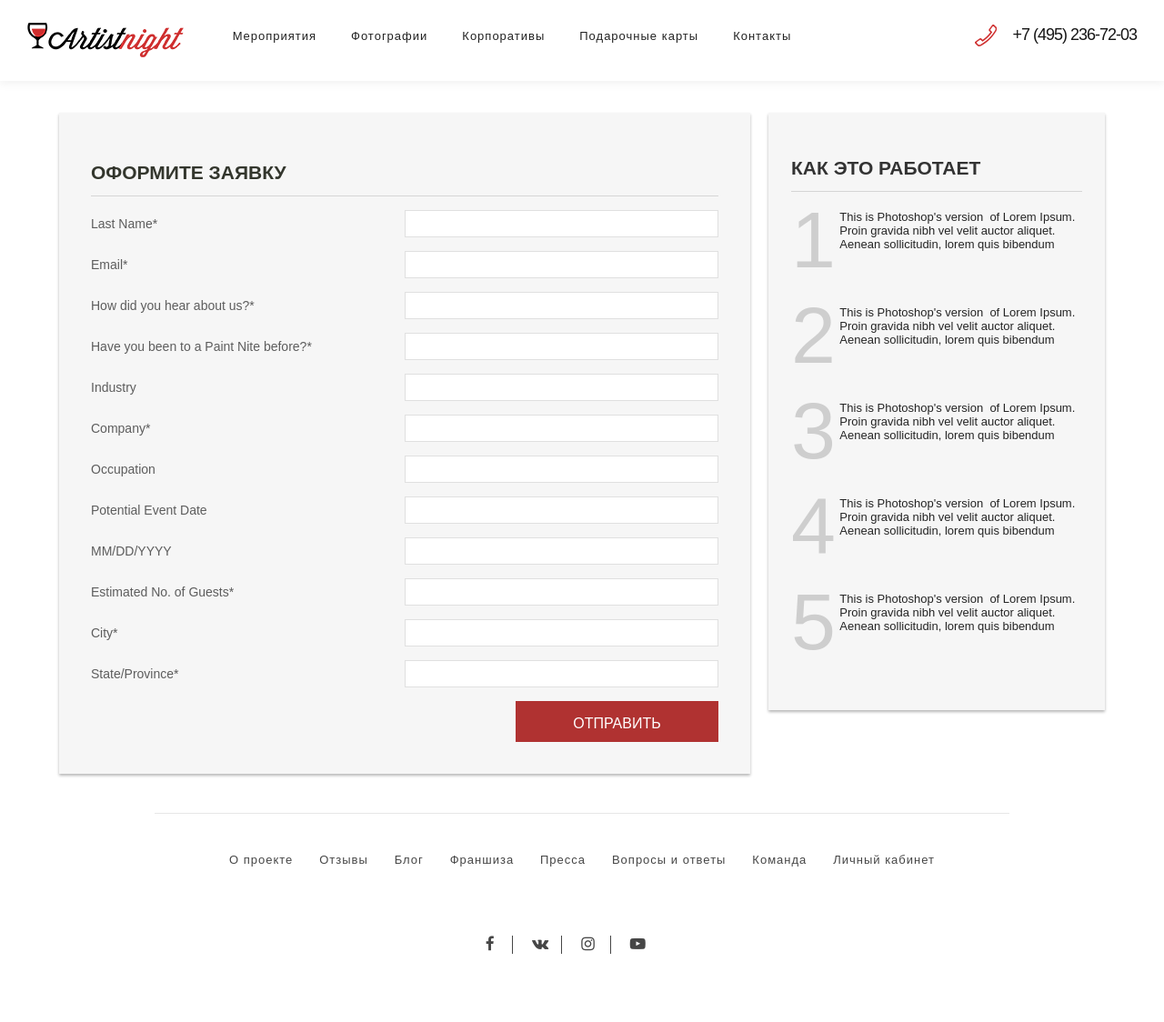
After one commit to trixter5/artistnight, a PHP site: page /request.php in a window 1280 px wide. The commit adds this page. Shown: the whole page at 91% size. Run offline with PHP 8.4, Linux system fonts and the light colour scheme; some libraries are stand-ins or nearby versions.

Commit message:
add. request page

```diff
--- a/corp.php
+++ b/corp.php
@@ -28,7 +28,7 @@
                 </ul>
               </div>
               <div class="corp_next">
-                <a href="#" class="w-inline-block corp_link">
+                <a href="request.php" class="w-inline-block corp_link">
                   <div class="corp_next--text">выбрать</div>
                 </a>
               </div>
@@ -53,7 +53,7 @@
                 </ul>
               </div>
               <div class="corp_next">
-                <a href="#" class="w-inline-block corp_link">
+                <a href="request.php" class="w-inline-block corp_link">
                   <div class="corp_next--text">выбрать</div>
                 </a>
               </div>
@@ -78,7 +78,7 @@
                 </ul>
               </div>
               <div class="corp_next">
-                <a href="#" class="w-inline-block corp_link">
+                <a href="request.php" class="w-inline-block corp_link">
                   <div class="corp_next--text">выбрать</div>
                 </a>
               </div>
--- a/css/style.css
+++ b/css/style.css
@@ -1570,6 +1570,85 @@ select::-ms-expand {
   text-transform: uppercase;
 }
 
+.request_head {
+  margin-bottom: 15px;
+  border-bottom: 1px solid #d5d5d5;
+}
+
+.request_h1 {
+  font-family: 'Fira Sans', sans-serif;
+  margin-bottom: 15px;
+  padding-left: 0px;
+  border-left-style: none;
+  font-size: 21px;
+  line-height: 21px;
+  text-transform: uppercase;
+}
+
+.request_label {
+  margin-bottom: 15px;
+  color: #5d5d5d;
+  line-height: 30px;
+  text-align: left;
+  font-weight: 400;
+}
+
+.request_input {
+  width: 100%;
+  height: 30px;
+  margin-bottom: 15px;
+  border: 1px solid #e0e0e0;
+  padding: 5px 15px;
+}
+
+.request_submitwrap {
+  clear: both;
+  text-align: right;
+}
+
+.request_how {
+  margin-bottom: 30px;
+}
+
+.request_cypher {
+  padding-right: 10px;
+  color: #cecece;
+  font-size: 88px;
+  line-height: 75px;
+  text-align: left;
+}
+
+.request_how--p {
+  padding-left: 0px;
+  color: #242424;
+  font-size: 13px;
+  line-height: 15px;
+}
+
+.event_button.request_submit {
+  width: 223px;
+  height: 45px;
+  max-height: auto;
+  max-width: 225px;
+  min-height: auto;
+  padding-right: 30px;
+  padding-left: 30px;
+  float: right;
+  font-size: 16px;
+  line-height: 16px;
+  text-align: center;
+}
+
+.event_button.request_submit:hover {
+  background-color: #be5758;
+  outline: none;
+}
+
+.event_button.request_submit:active {
+  box-shadow: inset 0 0 8px 1px rgba(0, 0, 0, .2);
+  outline: none;
+}
+
 
 @media (max-width: 1180px) {
   .menu_link {
@@ -1831,6 +1910,10 @@ select::-ms-expand {
   .check_right {
     margin-top: 20px;
 }
+ .request_cypher {
+    font-size: 52px;
+    line-height: 52px;
+  }
 }
 
 @media (max-width: 479px) {
@@ -1908,5 +1991,8 @@ select::-ms-expand {
    .filter_group {
     text-align: center;
   }
-
-}
+  .request_cypher {
+    font-size: 48px;
+  }
+
+}
--- /dev/null
+++ b/request.php
@@ -0,0 +1,179 @@
+
+<?php  include('header.php'); ?>
+
+ <main class="w-section main">
+      <div class="content content_simple">
+        <div class="w-row">
+          <div class="w-col w-col-8 w-col-stack">
+            <div class="eventpage_info">
+              <div class="request_head">
+                <h1 class="request_h1">оформите заявку</h1>
+              </div>
+              <div class="form request_formwrap">
+                <form name="request" class="request_form">
+                  <div class="w-row">
+                    <div class="w-col w-col-6">
+                      <label for="name-4" class="request_label">Last Name*</label>
+                    </div>
+                    <div class="w-col w-col-6">
+                      <input id="name-4" type="text" name="name" class="w-input request_input">
+                    </div>
+                  </div>
+                  <div class="w-row">
+                    <div class="w-col w-col-6">
+                      <label for="email-3" class="request_label">Email*</label>
+                    </div>
+                    <div class="w-col w-col-6">
+                      <input id="name-4" type="text" name="name" class="w-input request_input">
+                    </div>
+                  </div>
+                  <div class="w-row">
+                    <div class="w-col w-col-6">
+                      <label for="email-3" class="request_label">How did you hear about us?*</label>
+                    </div>
+                    <div class="w-col w-col-6">
+                      <input id="name-4" type="text" name="name" class="w-input request_input">
+                    </div>
+                  </div>
+                  <div class="w-row">
+                    <div class="w-col w-col-6">
+                      <label for="email-3" class="request_label">Have you been to a Paint Nite before?*</label>
+                    </div>
+                    <div class="w-col w-col-6">
+                      <input id="name-4" type="text" name="name" class="w-input request_input">
+                    </div>
+                  </div>
+                  <div class="w-row">
+                    <div class="w-col w-col-6">
+                      <label for="email-3" class="request_label">Industry</label>
+                    </div>
+                    <div class="w-col w-col-6">
+                      <input id="name-4" type="text" name="name" class="w-input request_input">
+                    </div>
+                  </div>
+                  <div class="w-row">
+                    <div class="w-col w-col-6">
+                      <label for="email-3" class="request_label">Company*</label>
+                    </div>
+                    <div class="w-col w-col-6">
+                      <input id="name-4" type="text" name="name" class="w-input request_input">
+                    </div>
+                  </div>
+                  <div class="w-row">
+                    <div class="w-col w-col-6">
+                      <label for="email-3" class="request_label">Occupation</label>
+                    </div>
+                    <div class="w-col w-col-6">
+                      <input id="name-4" type="text" name="name" class="w-input request_input">
+                    </div>
+                  </div>
+                  <div class="w-row">
+                    <div class="w-col w-col-6">
+                      <label for="email-3" class="request_label">Potential Event Date</label>
+                    </div>
+                    <div class="w-col w-col-6">
+                      <input id="name-4" type="text" name="name" class="w-input request_input">
+                    </div>
+                  </div>
+                  <div class="w-row">
+                    <div class="w-col w-col-6">
+                      <label for="email-3" class="request_label">MM/DD/YYYY</label>
+                    </div>
+                    <div class="w-col w-col-6">
+                      <input id="name-4" type="text" name="name" class="w-input request_input">
+                    </div>
+                  </div>
+                  <div class="w-row">
+                    <div class="w-col w-col-6">
+                      <label for="email-3" class="request_label">Estimated No. of Guests*</label>
+                    </div>
+                    <div class="w-col w-col-6">
+                      <input id="name-4" type="text" name="name" class="w-input request_input">
+                    </div>
+                  </div>
+                  <div class="w-row">
+                    <div class="w-col w-col-6">
+                      <label for="email-3" class="request_label">City*</label>
+                    </div>
+                    <div class="w-col w-col-6">
+                      <input id="name-4" type="text" name="name" class="w-input request_input">
+                    </div>
+                  </div>
+                  <div class="w-row">
+                    <div class="w-col w-col-6">
+                      <label for="email-3" class="request_label">State/Province*</label>
+                    </div>
+                    <div class="w-col w-col-6">
+                      <input id="name-4" type="text" name="name" class="w-input request_input">
+                    </div>
+                  </div>
+                  <div class="w-clearfix request_submitwrap">
+                    <input type="submit" value="отправить" class="button event_button request_submit">
+                  </div>
+                </form>
+
+              </div>
+            </div>
+          </div>
+          <div class="w-col w-col-4 w-col-stack">
+            <div class="check_right">
+              <div class="request_head">
+                <h2 class="request_h1">как это работает</h2>
+              </div>
+              <div class="request_how">
+                <div class="w-row">
+                  <div class="w-col w-col-2 w-col-small-2 w-col-tiny-2">
+                    <div class="request_cypher">1</div>
+                  </div>
+                  <div class="w-col w-col-10 w-col-small-10 w-col-tiny-10">
+                    <p class="request_how--p">This is Photoshop's version &nbsp;of Lorem Ipsum. Proin gravida nibh vel velit auctor aliquet. Aenean sollicitudin, lorem quis bibendum&nbsp;</p>
+                  </div>
+                </div>
+              </div>
+              <div class="request_how">
+                <div class="w-row">
+                  <div class="w-col w-col-2 w-col-small-2 w-col-tiny-2">
+                    <div class="request_cypher">2</div>
+                  </div>
+                  <div class="w-col w-col-10 w-col-small-10 w-col-tiny-10">
+                    <p class="request_how--p">This is Photoshop's version &nbsp;of Lorem Ipsum. Proin gravida nibh vel velit auctor aliquet. Aenean sollicitudin, lorem quis bibendum&nbsp;</p>
+                  </div>
+                </div>
+              </div>
+              <div class="request_how">
+                <div class="w-row">
+                  <div class="w-col w-col-2 w-col-small-2 w-col-tiny-2">
+                    <div class="request_cypher">3</div>
+                  </div>
+                  <div class="w-col w-col-10 w-col-small-10 w-col-tiny-10">
+                    <p class="request_how--p">This is Photoshop's version &nbsp;of Lorem Ipsum. Proin gravida nibh vel velit auctor aliquet. Aenean sollicitudin, lorem quis bibendum&nbsp;</p>
+                  </div>
+                </div>
+              </div>
+              <div class="request_how">
+                <div class="w-row">
+                  <div class="w-col w-col-2 w-col-small-2 w-col-tiny-2">
+                    <div class="request_cypher">4</div>
+                  </div>
+                  <div class="w-col w-col-10 w-col-small-10 w-col-tiny-10">
+                    <p class="request_how--p">This is Photoshop's version &nbsp;of Lorem Ipsum. Proin gravida nibh vel velit auctor aliquet. Aenean sollicitudin, lorem quis bibendum&nbsp;</p>
+                  </div>
+                </div>
+              </div>
+              <div class="request_how">
+                <div class="w-row">
+                  <div class="w-col w-col-2 w-col-small-2 w-col-tiny-2">
+                    <div class="request_cypher">5</div>
+                  </div>
+                  <div class="w-col w-col-10 w-col-small-10 w-col-tiny-10">
+                    <p class="request_how--p">This is Photoshop's version &nbsp;of Lorem Ipsum. Proin gravida nibh vel velit auctor aliquet. Aenean sollicitudin, lorem quis bibendum&nbsp;</p>
+                  </div>
+                </div>
+              </div>
+            </div>
+          </div>
+        </div>
+      </div>
+    </main>
+
+<?php  include('footer.php'); ?>
```
